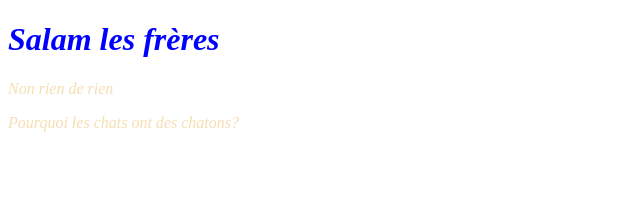
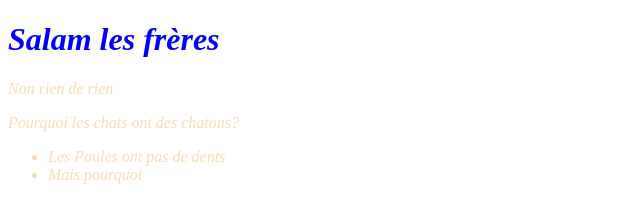
Before and after one commit to MeHigh22/Test, a plain HTML site: page first_repo/index.html in a window 1280 px wide. Shown: the whole page, without its empty margins (0-640 px from the left). Drawn offline with Linux system fonts and the light colour scheme.

Commit message:
Added list

```diff
--- a/first_repo/index.html
+++ b/first_repo/index.html
@@ -12,6 +12,11 @@
     <h1>Salam les frères</h1>
     <p>Non rien de rien</p>
     <p>Pourquoi les chats ont des chatons?</p>
+    <ul>
+        <li>Les Poules ont pas de dents
+        </li>
+        <li>Mais pourquoi</li>
+    </ul>
 </body>
 
 </html>
```
